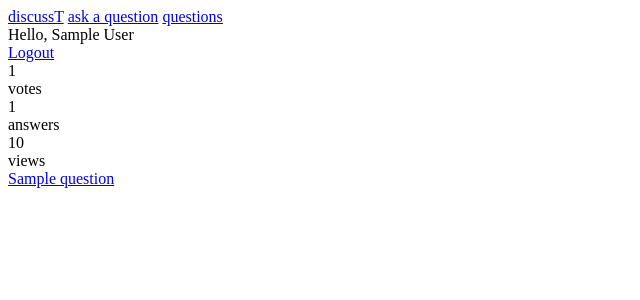
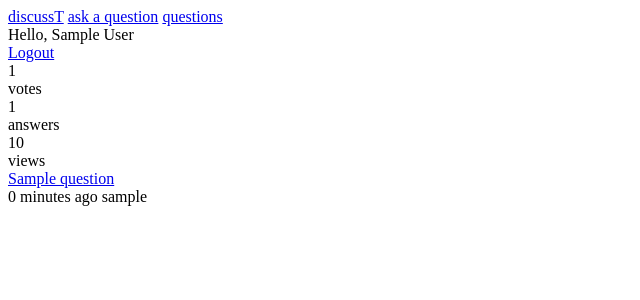
Before and after one commit to jkeesh/QuestionHut, a Django app: page / in a window 1280 px wide. Shown: the top 300 px of the page, without its empty margins (0-640 px from the left). Run offline with Django 3.2, Linux system fonts and the light colour scheme; a user stored in the database is signed in; tables that the repository leaves empty hold one stand-in row (values such as "Sample post"); parts of the project's set-up code (start-up, migrations or seed data) failed here and were passed over.

Commit message:
time since

```diff
--- a/application/templates/index.html
+++ b/application/templates/index.html
@@ -35,7 +35,21 @@
 		</div>
 
 		<div class="question-summary">
-			<a href="/question/{{question.id}}">{{ question.title }}</a>
+			<div>
+				<a href="/question/{{question.id}}">{{ question.title }}</a>
+			</div>
+
+			<span class="tags">
+			</span>
+
+			<span class="question-time">
+				{{ question.created_at|timesince }} ago
+			</span>
+
+			<span class="question-author">
+				{{ question.author }}
+			</span>
+
 		</div>
 
 	</div>
```
